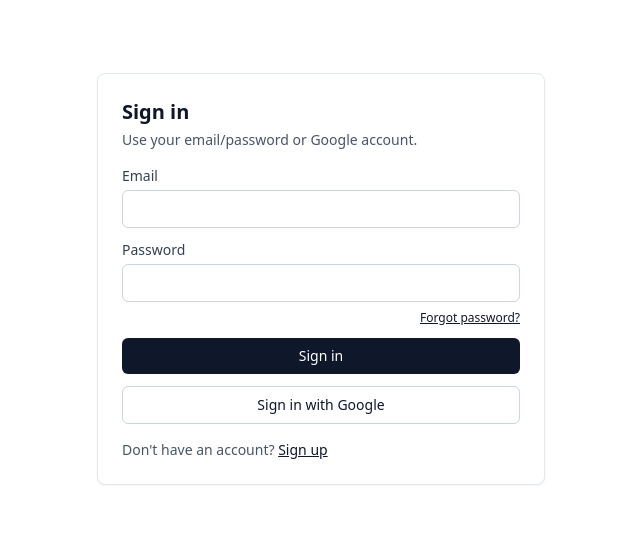
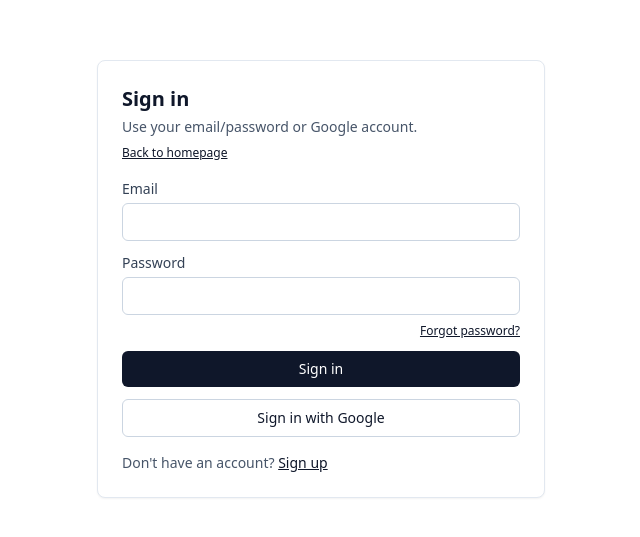
Before and after one commit to hasibsafi/MetriCore, a Next.js app in the folder apps/web/: page /sign-in in a window 1280 px wide. Shown: the part 121-658 px from the top of the page, without its empty margins (319-959 px from the left). Built offline with nearby package versions, Linux system fonts and the light colour scheme.

Commit message:
updated the sign in and sign up page

```diff
--- a/apps/web/app/sign-in/sign-in-form.tsx
+++ b/apps/web/app/sign-in/sign-in-form.tsx
@@ -73,6 +73,9 @@ export function SignInForm() {
     <div className="w-full max-w-md rounded-lg border border-slate-200 bg-white p-6 shadow-sm">
       <h1 className="text-xl font-semibold text-slate-900">Sign in</h1>
       <p className="mt-1 text-sm text-slate-600">Use your email/password or Google account.</p>
+      <a className="mt-2 inline-block text-xs font-medium text-slate-900 underline" href="/">
+        Back to homepage
+      </a>
 
       {(errorMessage || mappedQueryError) && (
         <p className="mt-4 rounded-md bg-red-50 px-3 py-2 text-sm text-red-700" role="alert">
--- a/apps/web/app/sign-up/sign-up-form.tsx
+++ b/apps/web/app/sign-up/sign-up-form.tsx
@@ -62,6 +62,9 @@ export function SignUpForm() {
     <div className="w-full max-w-md rounded-lg border border-slate-200 bg-white p-6 shadow-sm">
       <h1 className="text-xl font-semibold text-slate-900">Create account</h1>
       <p className="mt-1 text-sm text-slate-600">Set up your portal login using email and password.</p>
+      <a className="mt-2 inline-block text-xs font-medium text-slate-900 underline" href="/">
+        Back to homepage
+      </a>
 
       {errorMessage && (
         <p className="mt-4 rounded-md bg-red-50 px-3 py-2 text-sm text-red-700" role="alert">
```
